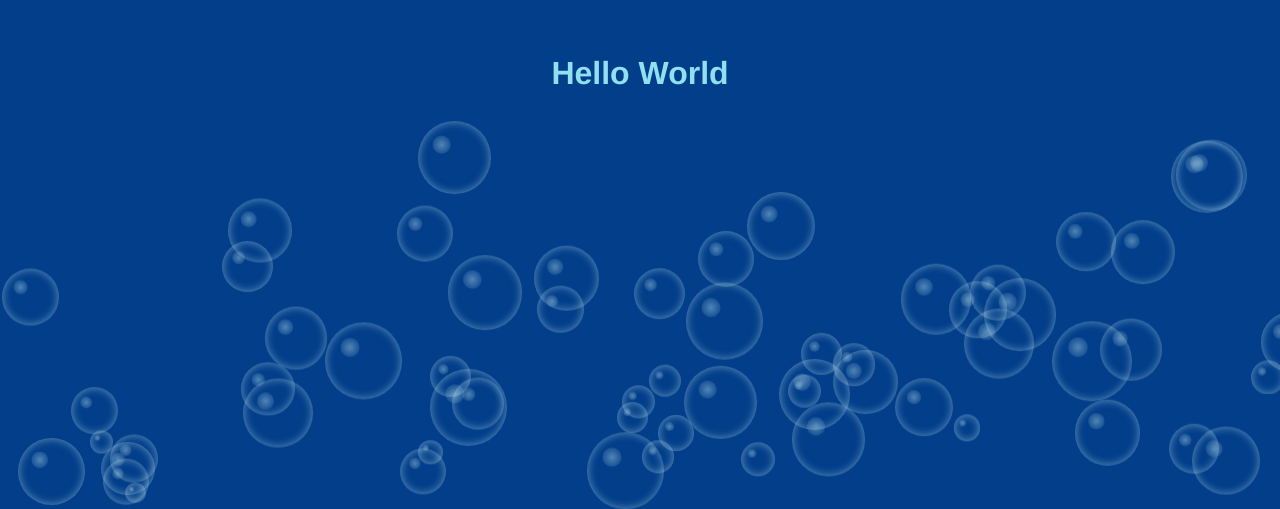
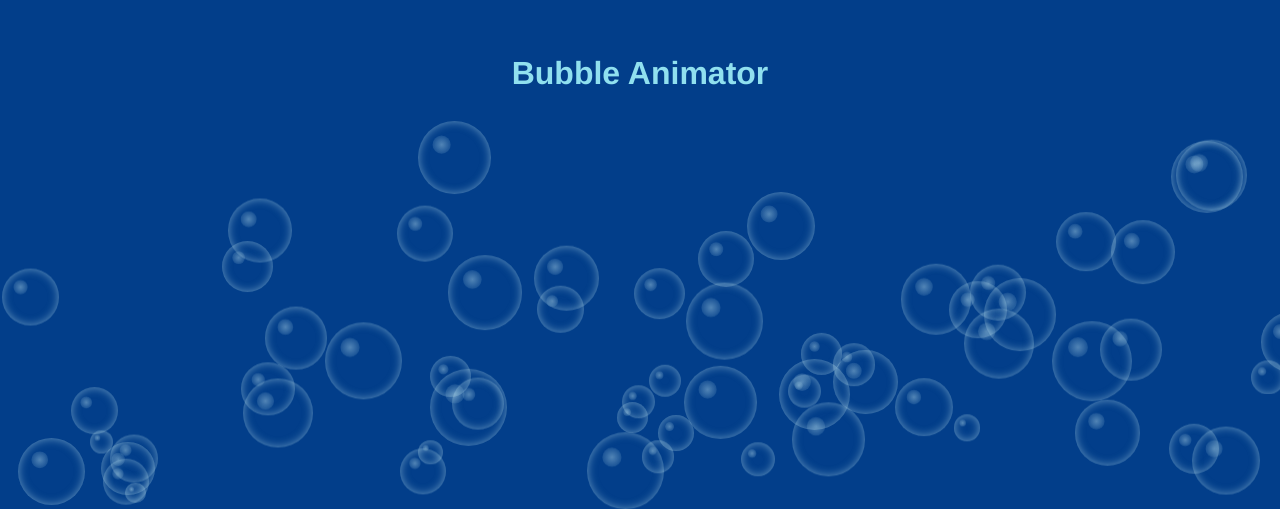
Before and after one commit to jeremywinter/bubble-animator, a plain HTML site: page index.html in a window 1280 px wide. Shown: the part 335-844 px from the top of the page. Drawn offline with Linux system fonts and the light colour scheme.

Commit message:
Update index.html

```diff
--- a/index.html
+++ b/index.html
@@ -46,7 +46,7 @@
   </head>
   <body>
     <div class="container">
-      <h1>Hello World</h1>
+      <h1>Bubble Animator</h1>
     </div>
     <script>
 
```
